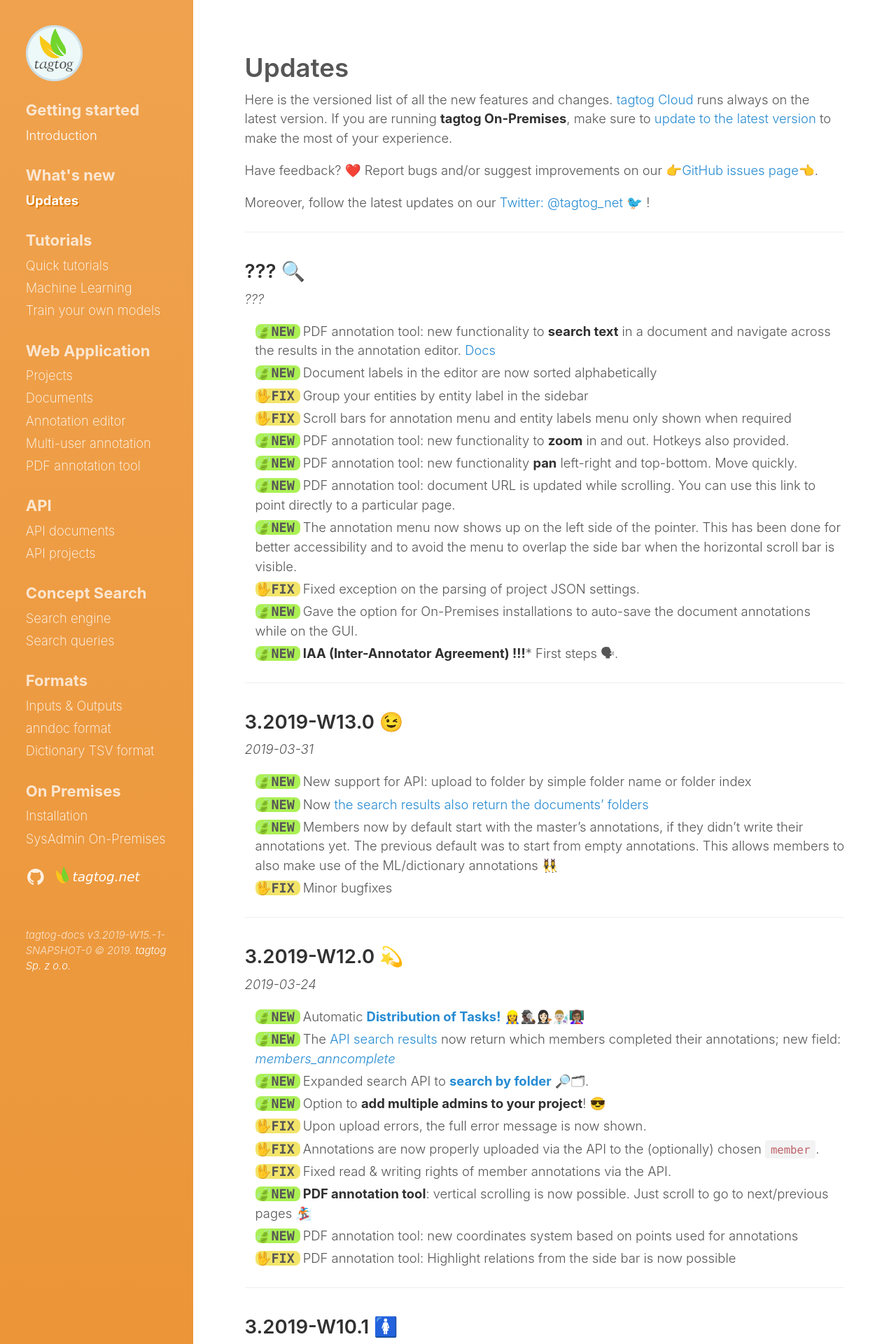
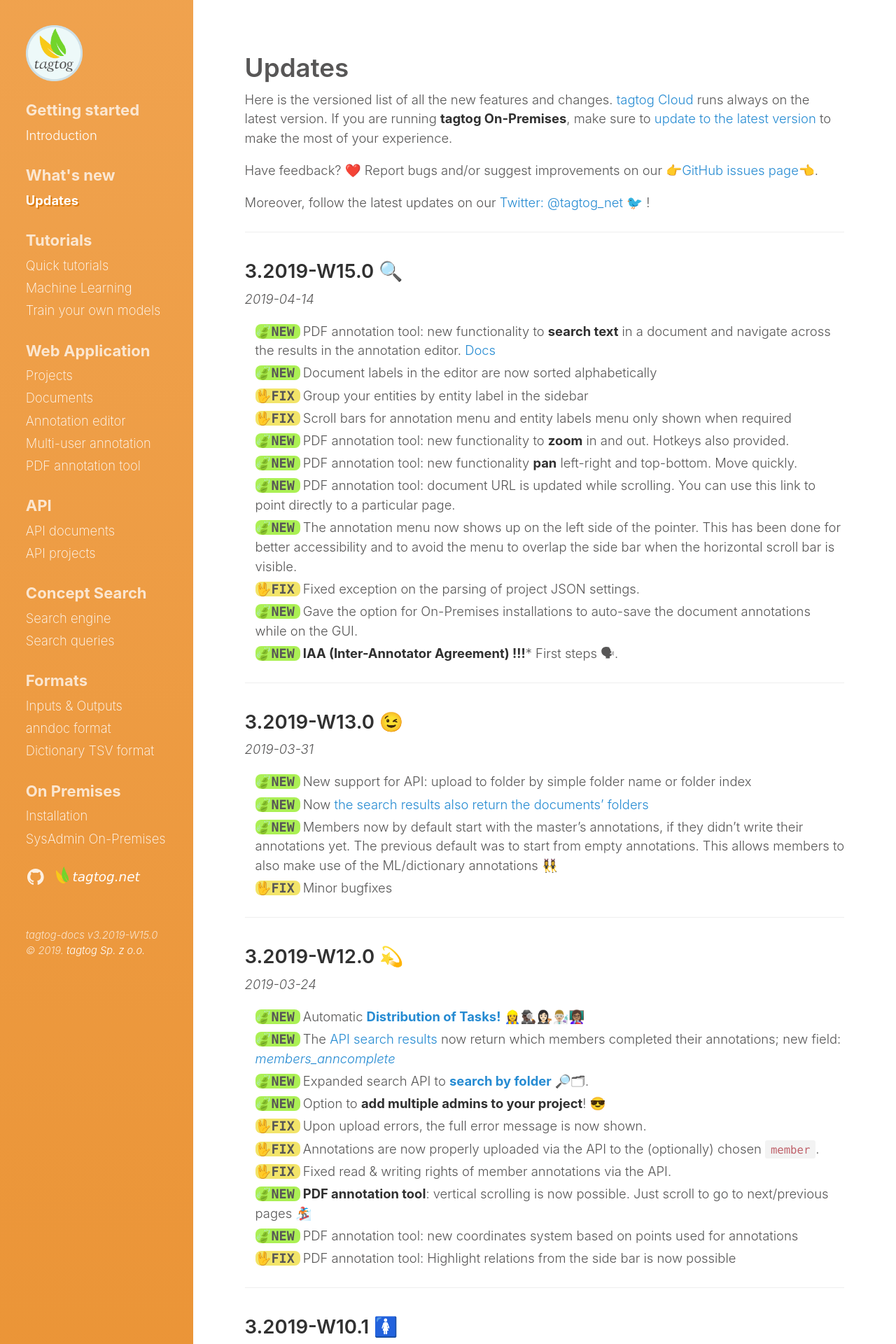
Before and after one commit to tagtogorg/tagtog-doc, a Jekyll site: the page built from updates.md, in a window 1280 px wide. Shown: the top 1920 px of the page at 70% size. Built offline with Jekyll 4.4.1, drawn with Linux system fonts in a browser that asks for light colours; nearby versions of some CDN libraries; emoji names are drawn with the system emoji font.

Commit message:
Bump version: 3.2019-W15.0 🔍

```diff
--- a/_config.yml
+++ b/_config.yml
@@ -67,7 +67,7 @@ plugins:
   - jemoji
 
 # Custom vars
-version: 3.2019-W15.-1-SNAPSHOT-0
+version: 3.2019-W15.0
 sidebar_home_link: true
 search_page: false
 # sidebar_blog_link:  '/blog'   # By default, your home page is your blog
--- a/updates.md
+++ b/updates.md
@@ -14,8 +14,8 @@ Moreover, follow the latest updates on our [Twitter: @tagtog_net 🐦](https://t
 
 ---
 
-## ??? 🔍
-_???_
+## 3.2019-W15.0 🔍
+_2019-04-14_
 
 <ul class="updates">
   <li class="new"><span markdown="1">PDF annotation tool: new functionality to **search text** in a document and navigate across the results in the annotation editor. [Docs](pdf-annotation-tool.html#search)</span></li>
```
Also changed, not shown: 1 other file.
